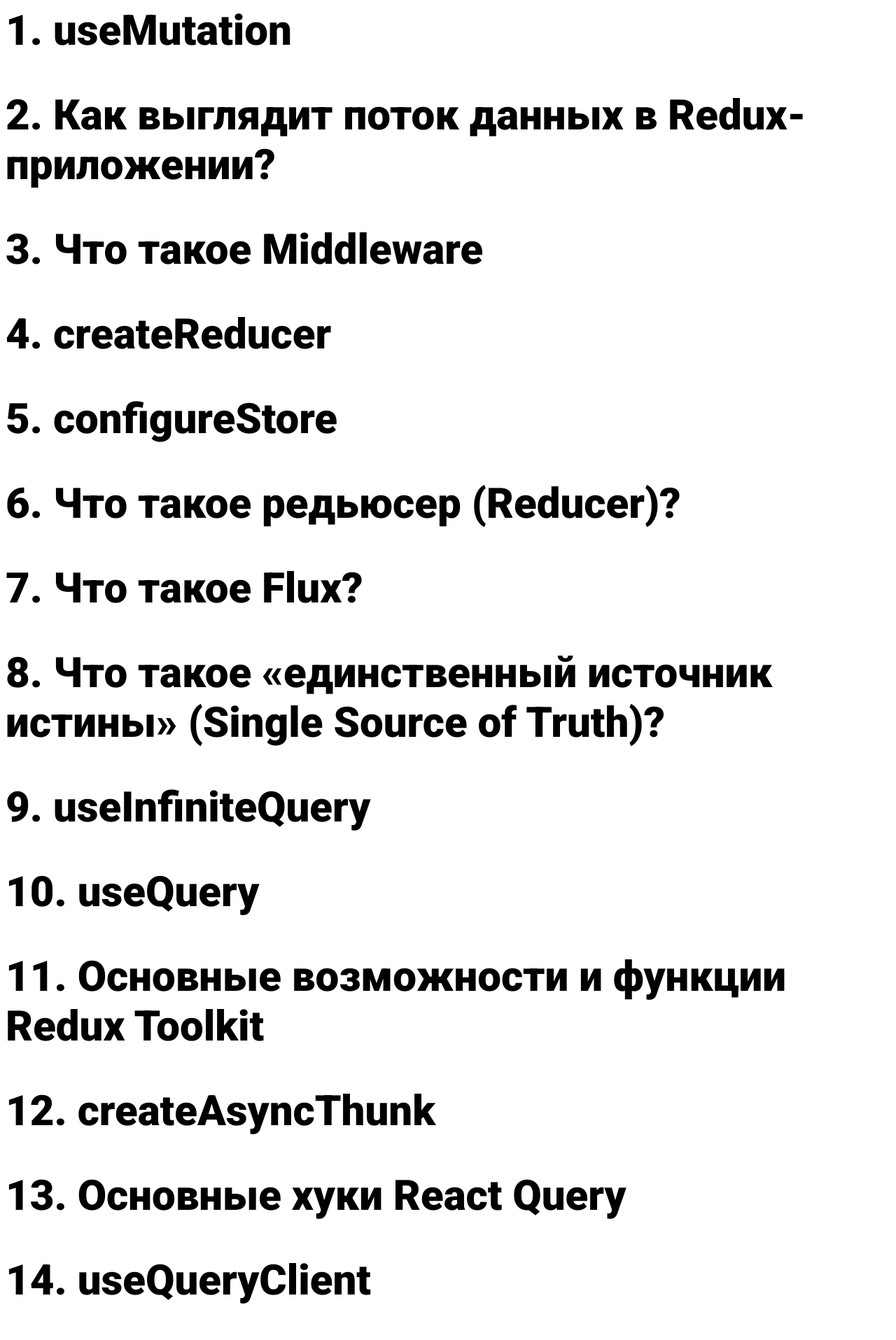
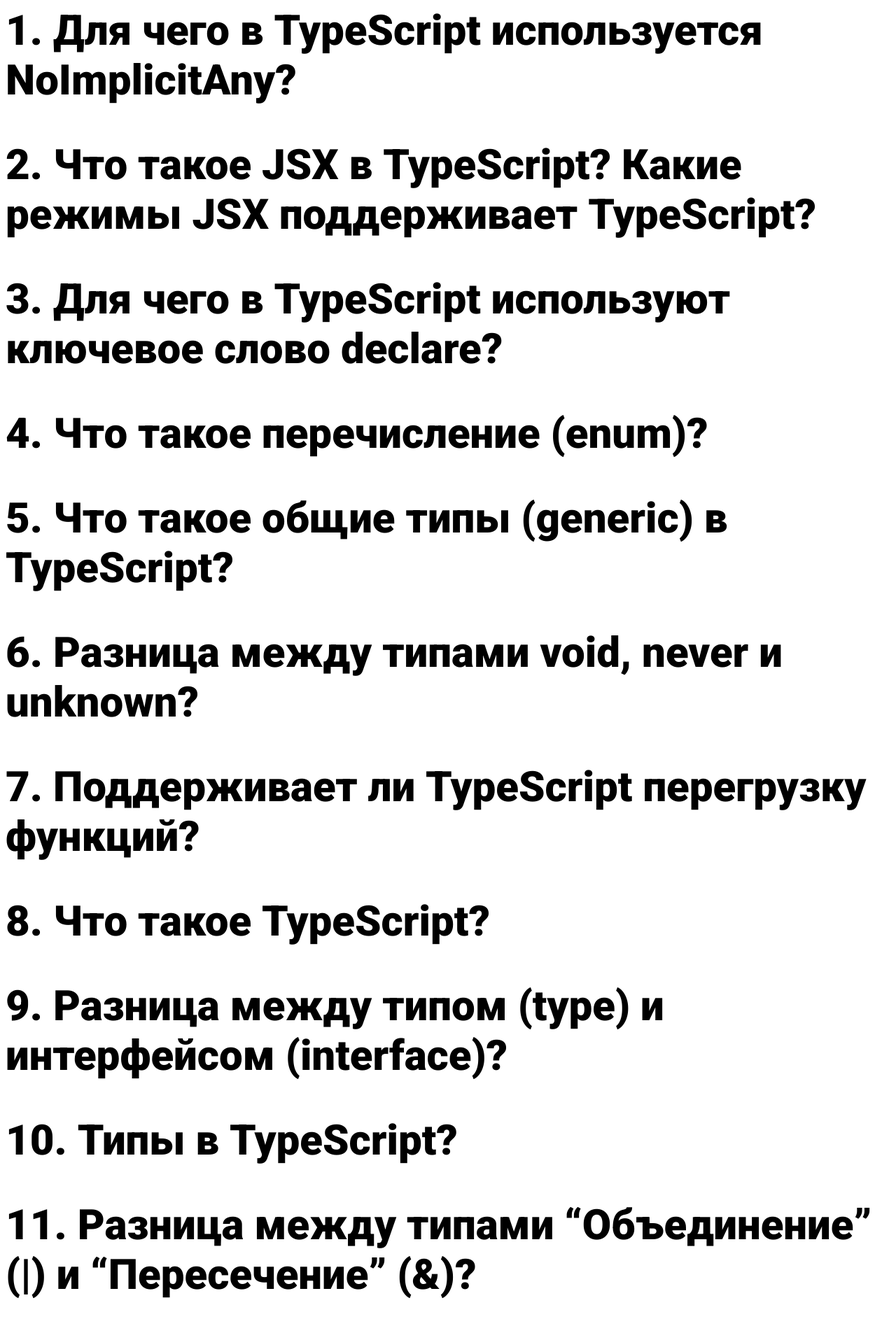
Before and after one commit to DenisBeck/movies-app, a React (Create React App) app: page / in a window 1280 px wide. Shown: the top 1915 px of the page at 70% size. Built offline with nearby package versions, Linux system fonts and the light colour scheme.

Commit message:
typescript

```diff
--- a/src/App.js
+++ b/src/App.js
@@ -250,33 +250,34 @@
 // ];
 
 const questions = [
-  'useMutation',
-  'Как выглядит поток данных в Redux-приложении?',
-  'Что такое Middleware',
-  'createReducer',
-  'configureStore',
-  'Что такое редьюсер (Reducer)?',
-  'Что такое Flux?',
-  'Что такое «единственный источник истины» (Single Source of Truth)?',
-  'useInfiniteQuery',
-  'useQuery',
-  'Основные возможности и функции Redux Toolkit',
-  'createAsyncThunk',
-  'Основные хуки React Query',
-  'useQueryClient',
-  'Разница между React State и Redux State?',
-  'useQueries',
-  'Плюсы и минусы Redux?',
-  'Как создать и использовать Store?',
-  'Разница между Redux и Flux?',
-  'React Query',
-  'Redux Toolkit',
-  'createApi',
-  'Что такое Redux? Ключевые принципы Redux?',
-  'createEntityAdapter',
-  'RTK Query',
-  'createSlice',
-  'createAction',
+  'Для чего в TypeScript используется NoImplicitAny?',
+  'Что такое JSX в TypeScript? Какие режимы JSX поддерживает TypeScript?',
+  'Для чего в TypeScript используют ключевое слово declare?',
+  'Что такое перечисление (enum)?',
+  'Что такое общие типы (generic) в TypeScript?',
+  'Разница между типами void, never и unknown?',
+  'Поддерживает ли TypeScript перегрузку функций?',
+  'Что такое TypeScript?',
+  'Разница между типом (type) и интерфейсом (interface)?',
+  'Типы в TypeScript?',
+  'Разница между типами “Объединение” (|) и “Пересечение” (&)?',
+  'Как вы отлавливаете ошибки в TypeScript коде?',
+  'Минусы использования TypeScript?',
+  'Что такое директивы с тремя наклонными чертами (Triple-Slash Directives), их типы?',
+  'Разница между внутренним (Internal Module) и внешним модулями (External Module)?',
+  'Что такое внешние объявления переменных (ambient declaration) в TypeScript?',
+  'Плюсы использования TypeScript?',
+  'Какие элементы ООП поддерживаются в TypeScript?',
+  'Что такое .map файл, как и зачем его использовать?',
+  'Разница между абстрактным классом (abstract class) и интерфейсом (interface)?',
+  'Что такое декораторы?',
+  'Основные компоненты TypeScript?',
+  'Назовите особенности TypeScript?',
+  'Какие области видимости доступны в TypeScript?',
+  'Что такое декораторы в TypeScript?',
+  'Как TypeScript поддерживает необязательные и дефолтные параметры в функции?',
+  'Можно ли использовать TypeScript в серверной разработке?',
+  'Модификаторы доступа в TypeScript?',
 ];
 
 
```
